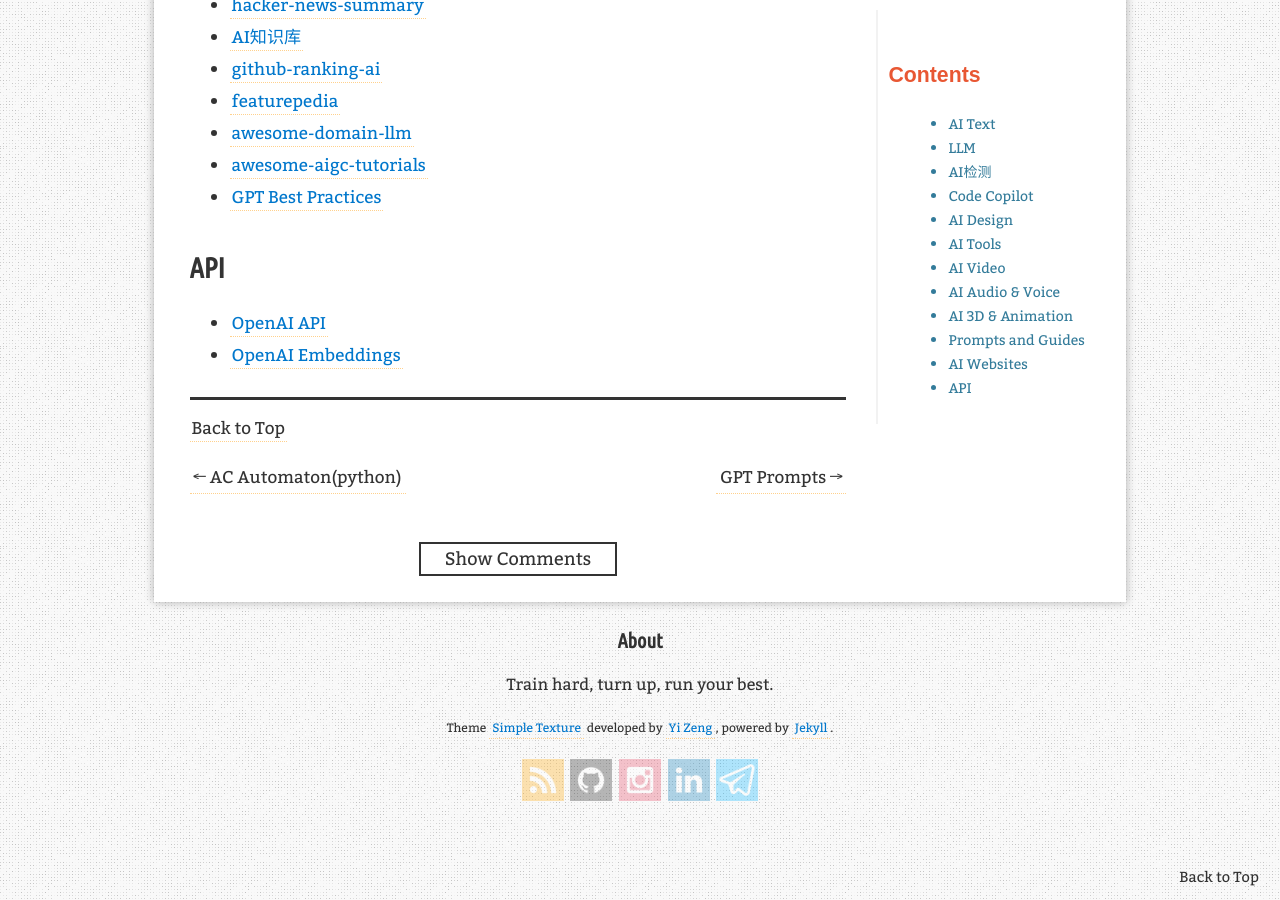
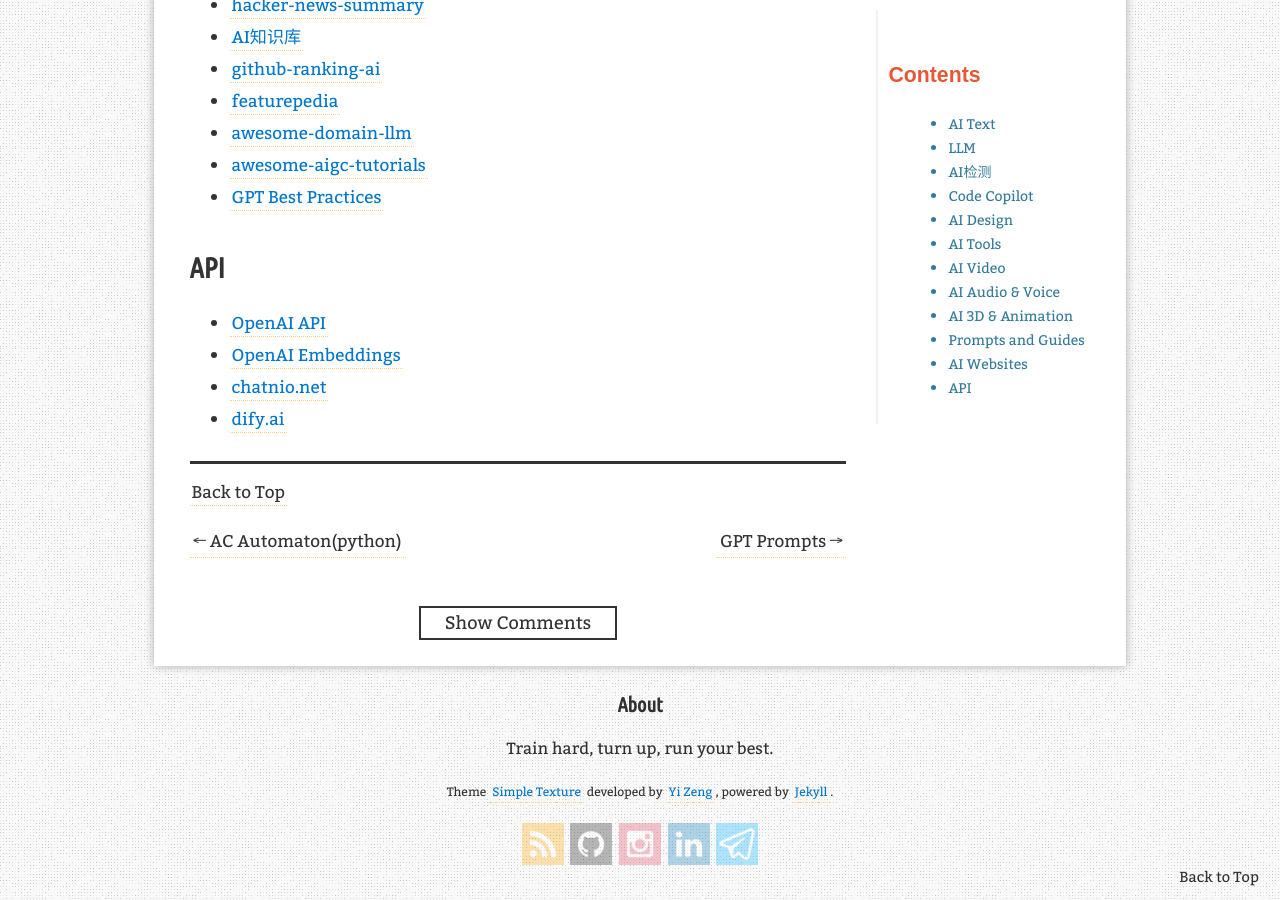
Before and after one commit to ElmTran/ElmTran.github.io, a Jekyll site: the page built from _posts/2023-04-06-awesome-ai-project.md, in a window 1280 px wide and 900 px high, scrolled down 11852 px. Built offline with Jekyll 4.4.1, drawn with Linux system fonts in a browser that asks for light colours; comment, search, counter and statistics services are not loaded.

Commit message:
update: ai project

```diff
--- a/_posts/2023-04-06-awesome-ai-project.md
+++ b/_posts/2023-04-06-awesome-ai-project.md
@@ -700,3 +700,7 @@ redirect_from:
   - [OpenAI API](https://platform.openai.com/overview)
 
   - [OpenAI Embeddings](https://platform.openai.com/docs/guides/embeddings)
+
+  - [chatnio.net](https://docs.chatnio.net/)
+
+  - [dify.ai](https://github.com/langgenius/dify)
```
